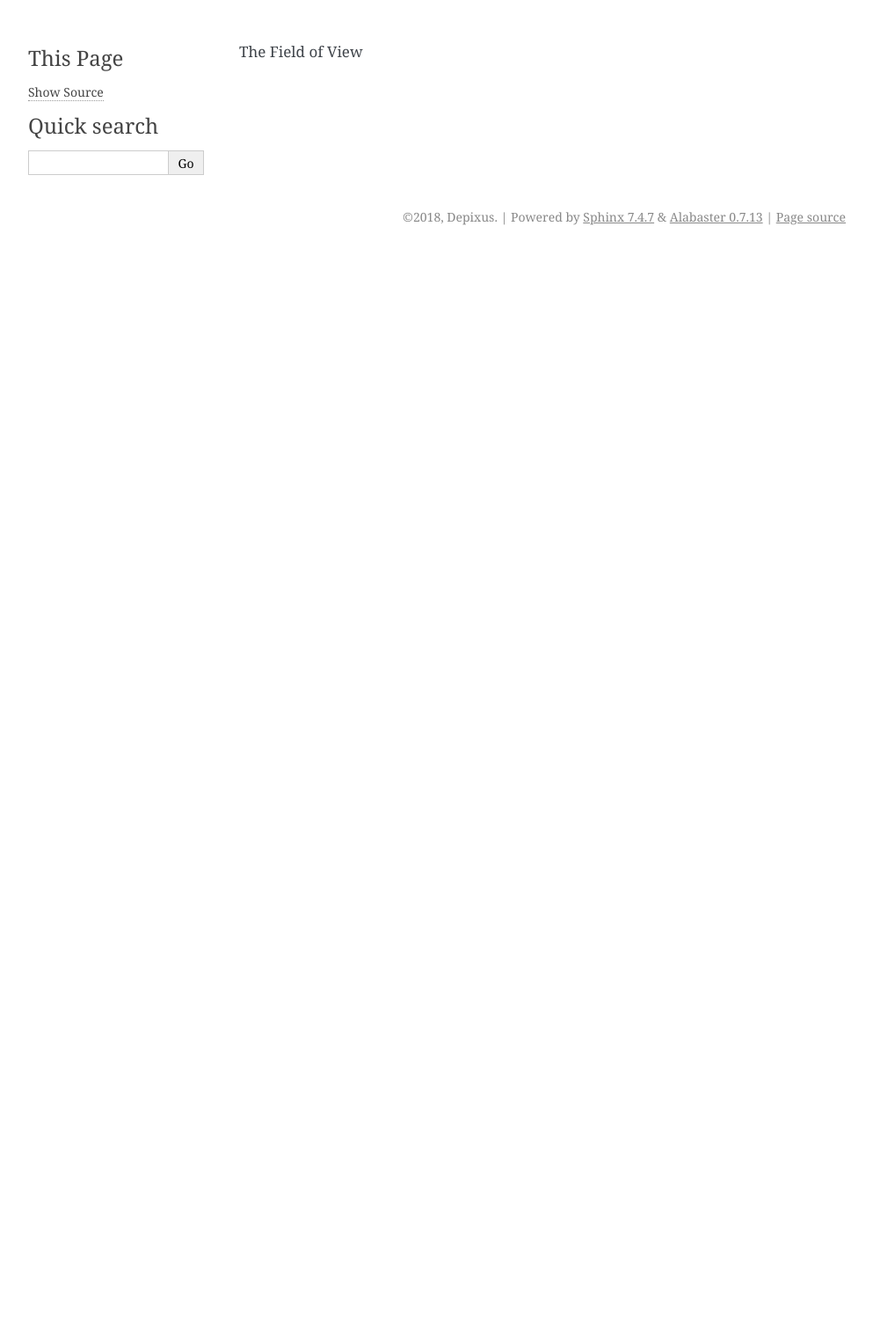
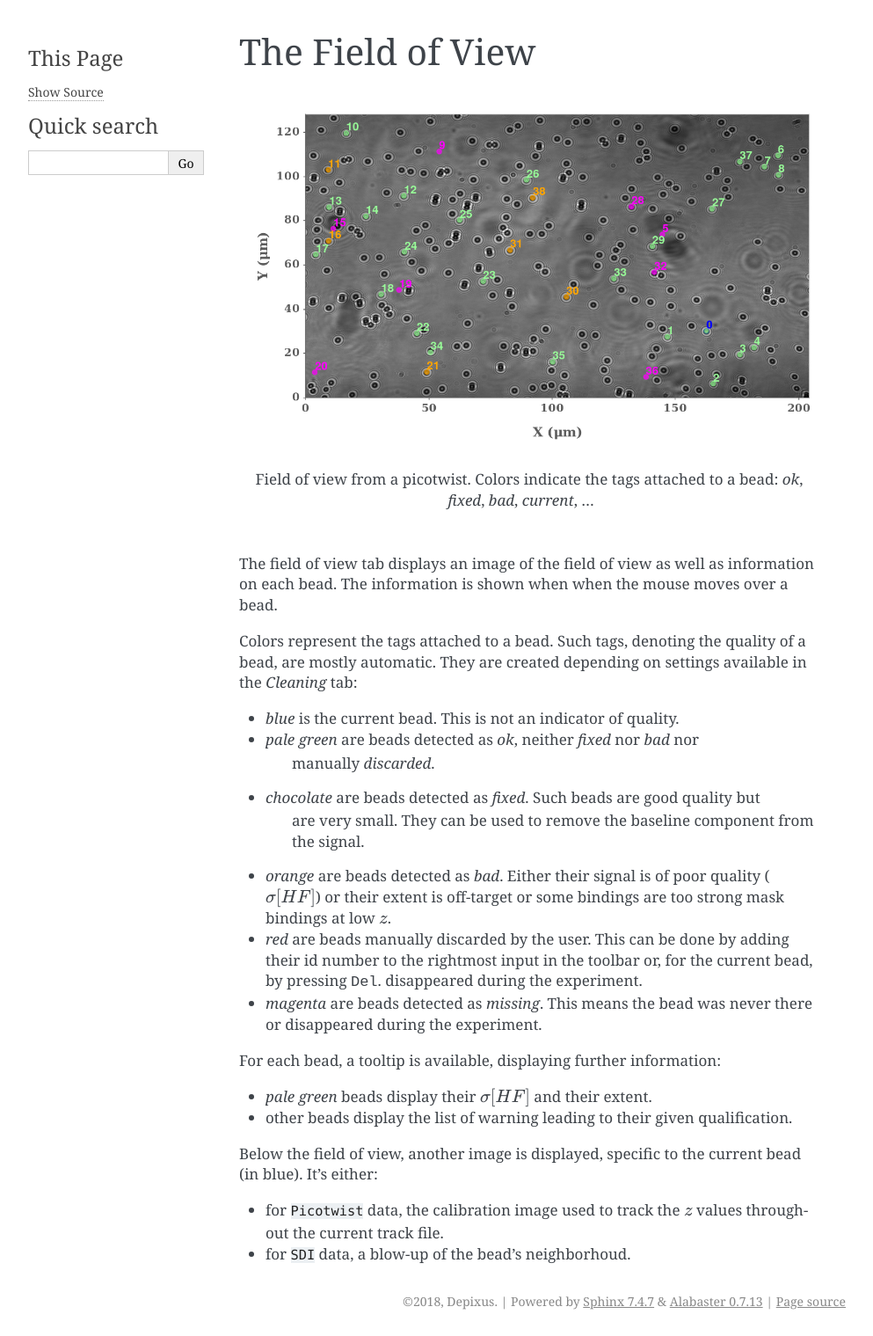
Before and after one commit to depixusgenome/trackanalysis, a Sphinx documentation site: the page built from doc/fov.rst, in a window 1280 px wide. Shown: the whole page at 88% size, without its empty margins (148-1141 px from the left). Built offline with Sphinx 7.4.7, drawn with Linux system fonts in a browser that asks for light colours; before the commit the page ends 900 px from its top, so only the background shows below that.

Commit message:
:book: documentation

```diff
--- a/doc/fov.rst
+++ b/doc/fov.rst
@@ -1 +1,44 @@
+=================
 The Field of View
+=================
+
+.. figure:: _images/fieldofview.png
+
+    Field of view from a picotwist. Colors indicate the tags attached to a
+    bead: *ok*, *fixed*, *bad*, *current*, ...
+
+The field of view tab displays an image of the field of view as well as
+information on each bead. The information is shown when when the mouse moves
+over a bead.
+
+Colors represent the tags attached to a bead. Such tags, denoting the quality
+of a bead, are mostly automatic. They are created depending on settings
+available in the *Cleaning* tab:
+
+* *blue* is the current bead. This is not an indicator of quality.
+* *pale green* are beads detected as *ok*, neither *fixed* nor *bad* nor
+   manually *discarded*.
+* *chocolate* are beads detected as *fixed*. Such beads are good quality but
+   are very small. They can be used to remove the baseline component from the
+   signal.
+* *orange* are beads detected as *bad*. Either their signal is of poor quality
+  (:math:`\sigma[HF]`) or their extent is off-target or some bindings are too
+  strong mask bindings at low :math:`z`.
+* *red* are beads manually discarded by the user. This can be done by adding
+  their id number to the rightmost input in the toolbar or, for the current
+  bead, by pressing :kbd:`Del`.
+  disappeared during the experiment.
+* *magenta* are beads detected as *missing*. This means the bead was never there or
+  disappeared during the experiment.
+
+For each bead, a tooltip is available, displaying further information:
+
+* *pale green* beads display their :math:`\sigma[HF]` and their extent.
+* other beads display the list of warning leading to their given qualification.
+
+Below the field of view, another image is displayed, specific to the current
+bead (in blue). It's either:
+
+* for ``Picotwist`` data, the calibration image used to track the :math:`z`
+  values throughout the current track file.
+* for ``SDI`` data, a blow-up of the bead's neighborhoud.
--- a/doc/gettingstarted.rst
+++ b/doc/gettingstarted.rst
@@ -117,7 +117,8 @@ bead to the next.
 Some beads are not worth looking at. The user can discard them from the
 analysis, *reports included* by adding their number to the right-most input in
 the toolbar. It's also possible to switch from discarding to selecting by
-pressing the button (``=`` or ``≠``) to it's left.
+pressing the button (``=`` or ``≠``) to it's left. The current bead can be
+discarded using :kbd:`Del`.
 
 The different tabs
 ------------------
--- a/doc/index.rst
+++ b/doc/index.rst
@@ -11,6 +11,8 @@ Welcome to CycleApp's documentation!
    :caption: Contents:
 
    gettingstarted
+   fov
+   qc
 
 
 Indices and tables
```
Also changed, not shown: doc/qc.rst (added, +11 -0 lines), doc/_images/fieldofview.png (added), doc/_images/qc.png (added).
